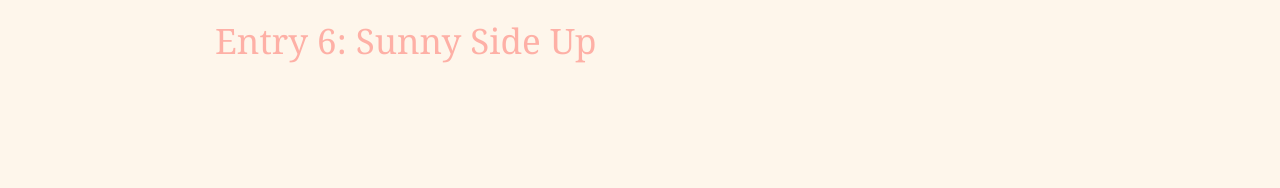
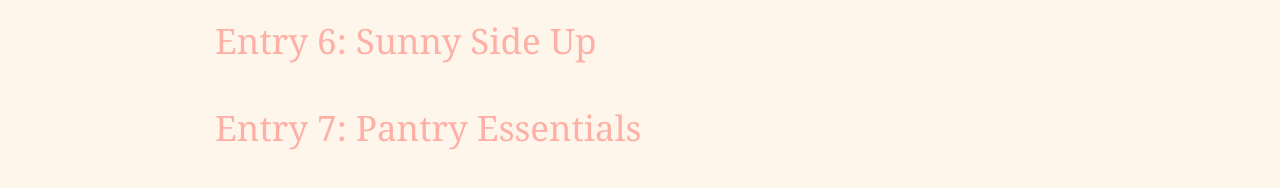
Before and after one commit to DishaBafna/DishaBafna.github.io, a plain HTML site: page index.html in a window 1280 px wide. Shown: the part 656-844 px from the top of the page. Before the commit the page ends 800 px from the top, so only its background shows below. Drawn offline with Linux system fonts and the light colour scheme.

Commit message:
Update index.html

```diff
--- a/index.html
+++ b/index.html
@@ -22,6 +22,7 @@
  <li> <a href="entries/entry4/index.html" target="_blank" >Entry 4: Burger Recipe</a> </li>
  <li><a href="entries/entry5/index.html" target="_blank" >Entry 5: Smoothie Recipe</a> </li>
  <li><a href="entries/entry6/index.html" target="_blank" >Entry 6: Sunny Side Up</a> </li>
+ <li><a href="entries/entry7/index.html" target="_blank" >Entry 7: Pantry Essentials</a> </li>
    </ul>
 </div>
 
```
